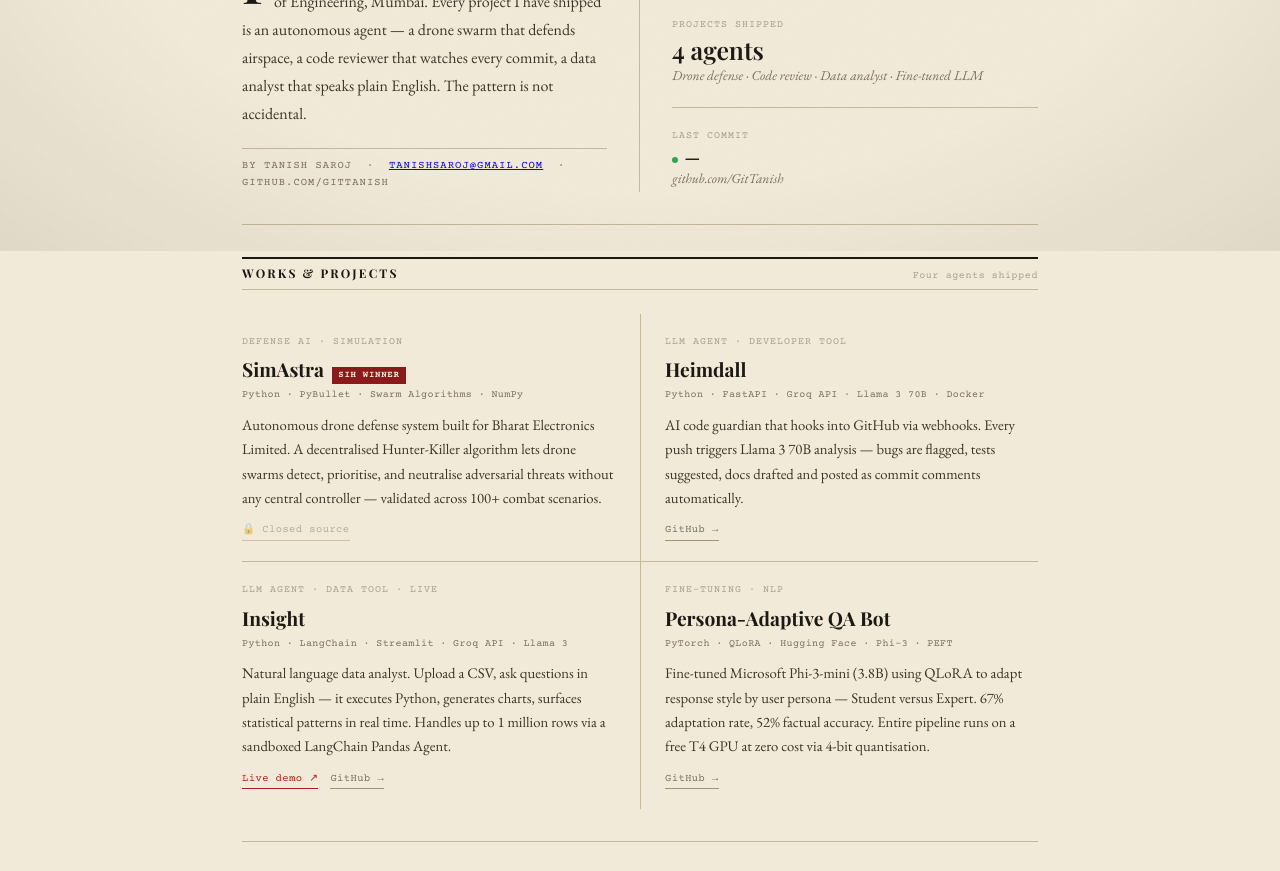
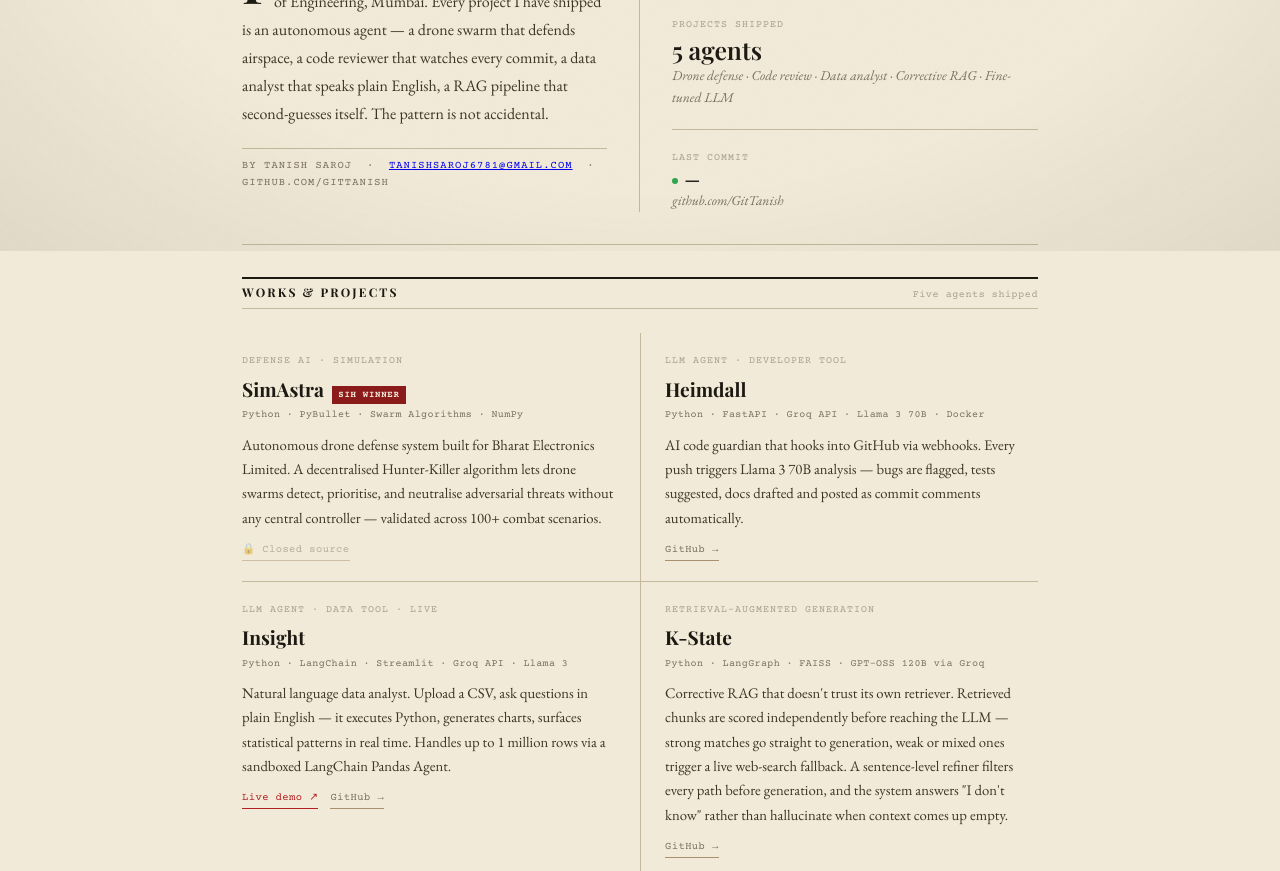
Before and after one commit to GitTanish/GitTanish.github.io, a plain HTML site: page index.html in a window 1280 px wide. Shown: the part 549-1420 px from the top of the page. Drawn offline with nearby package versions, Linux system fonts and the light colour scheme; no server answers; a web font is replaced by a local one.

Commit message:
Update personal information and project details

```diff
--- a/index.html
+++ b/index.html
@@ -671,12 +671,12 @@
   <header class="masthead">
     <div class="masthead-top">
       <div class="masthead-meta">Vol. I, No. 1 &nbsp;·&nbsp; Mumbai, India</div>
-      <div class="masthead-meta">Est. 2026 &nbsp;·&nbsp; Open to Internships</div>
+      <div class="masthead-meta">Est. 2026</div>
     </div>
     <div class="masthead-title">Tanish Saroj</div>
     <div class="masthead-subtitle">AI Engineer &nbsp;·&nbsp; Agent Builder &nbsp;·&nbsp; SIH 2025 National Winner</div>
     <div class="masthead-rule-wrap">
-      <div class="masthead-band">Python &nbsp;·&nbsp; LangChain &nbsp;·&nbsp; PyTorch &nbsp;·&nbsp; FastAPI
+      <div class="masthead-band">Python &nbsp;·&nbsp; LangChain &nbsp;·&nbsp; LangGraph &nbsp;·&nbsp; PyTorch &nbsp;·&nbsp; FastAPI
         &nbsp;·&nbsp; Groq &nbsp;·&nbsp; HuggingFace &nbsp;·&nbsp; Docker &nbsp;·&nbsp; QLoRA</div>
     </div>
   </header>
@@ -701,10 +701,10 @@
         <p class="hero-body">
           Final-year Computer Science student at Theem College of Engineering, Mumbai. Every project I have shipped is
           an autonomous agent — a drone swarm that defends airspace, a code reviewer that watches every commit, a data
-          analyst that speaks plain English. The pattern is not accidental.
+          analyst that speaks plain English, a RAG pipeline that second-guesses itself. The pattern is not accidental.
         </p>
         <div class="byline">
-          By Tanish Saroj &nbsp;·&nbsp; <a href="mailto:tanishsaroj@gmail.com">tanishsaroj@gmail.com</a> &nbsp;·&nbsp;
+          By Tanish Saroj &nbsp;·&nbsp; <a href="mailto:tanishsaroj6781@gmail.com">tanishsaroj6781@gmail.com</a> &nbsp;·&nbsp;
           github.com/GitTanish
         </div>
       </div>
@@ -718,14 +718,14 @@
 
         <div class="fact-block">
           <div class="fact-label">Academic Standing</div>
-          <div class="fact-value">8.5 GPA</div>
+          <div class="fact-value">8.2 GPA</div>
           <div class="fact-sub">B.E. Computer Science, May 2026</div>
         </div>
 
         <div class="fact-block">
           <div class="fact-label">Projects Shipped</div>
-          <div class="fact-value">4 agents</div>
-          <div class="fact-sub">Drone defense · Code review · Data analyst · Fine-tuned LLM</div>
+          <div class="fact-value">5 agents</div>
+          <div class="fact-sub">Drone defense · Code review · Data analyst · Corrective RAG · Fine-tuned LLM</div>
         </div>
 
         <div class="fact-block">
@@ -742,7 +742,7 @@
     <section id="projects">
       <div class="section-head">
         <span class="section-title">Works & Projects</span>
-        <span class="section-num">Four agents shipped</span>
+        <span class="section-num">Five agents shipped</span>
       </div>
 
       <div class="projects-cols">
@@ -793,6 +793,21 @@
         </div>
 
         <div class="project-item">
+          <div class="proj-kicker">Retrieval-Augmented Generation</div>
+          <div class="proj-name">K-State</div>
+          <div class="proj-stack">Python · LangGraph · FAISS · GPT-OSS 120B via Groq</div>
+          <p class="proj-desc">
+            Corrective RAG that doesn't trust its own retriever. Retrieved chunks are scored independently before
+            reaching the LLM — strong matches go straight to generation, weak or mixed ones trigger a live web-search
+            fallback. A sentence-level refiner filters every path before generation, and the system answers "I don't
+            know" rather than hallucinate when context comes up empty.
+          </p>
+          <div class="proj-links">
+            <a class="proj-link" href="https://github.com/GitTanish/K-STATE" target="_blank">GitHub →</a>
+          </div>
+        </div>
+
+        <div class="project-item">
           <div class="proj-kicker">Fine-tuning · NLP</div>
           <div class="proj-name">Persona-Adaptive QA Bot</div>
           <div class="proj-stack">PyTorch · QLoRA · Hugging Face · Phi-3 · PEFT</div>
@@ -827,6 +842,7 @@
           <div class="skill-head">AI / ML</div>
           <span class="skill-item">PyTorch</span>
           <span class="skill-item">LangChain</span>
+          <span class="skill-item">LangGraph</span>
           <span class="skill-item">Hugging Face</span>
           <span class="skill-item">QLoRA · PEFT</span>
           <span class="skill-item">LightGBM</span>
@@ -842,6 +858,7 @@
           <div class="skill-head">Libraries</div>
           <span class="skill-item">Pandas · NumPy</span>
           <span class="skill-item">Scikit-learn</span>
+          <span class="skill-item">FAISS</span>
           <span class="skill-item">Streamlit</span>
           <span class="skill-item">Matplotlib</span>
           <span class="skill-item">PyBullet</span>
@@ -864,8 +881,8 @@
           </p>
           <p>
             Every project I have built is an answer to that question from a different angle — defence systems, developer
-            tooling, data analysis, and language model alignment. The common thread is agency: systems that do not wait
-            to be told what to do next.
+            tooling, data analysis, retrieval-augmented generation, and language model alignment. The common thread is
+            agency: systems that do not wait to be told what to do next.
           </p>
           <p>
             I work best where the problems are hard and the feedback loop is short.
```
